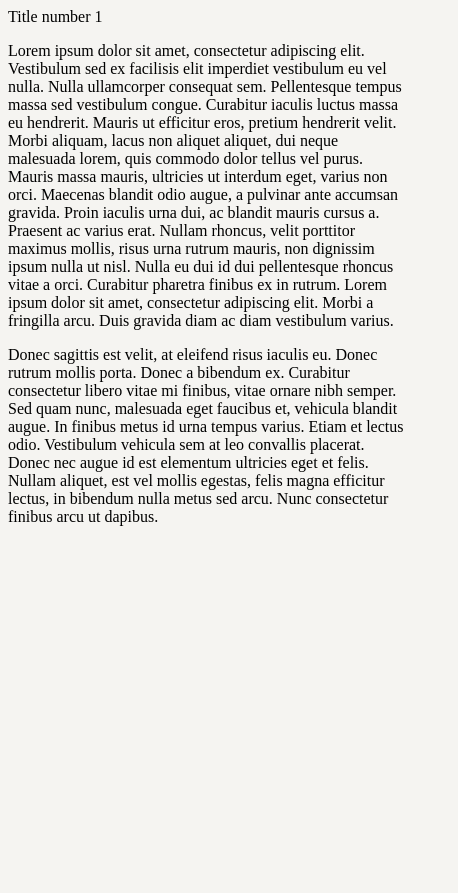
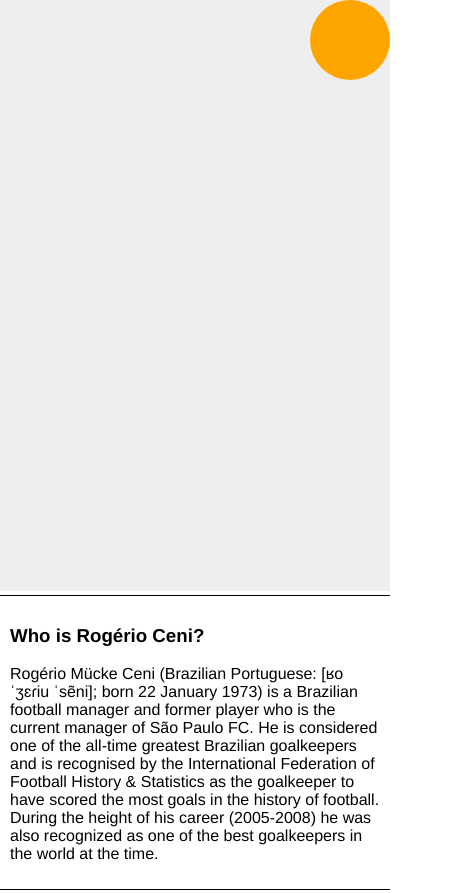
Before and after one commit to kinow/d3-scroller, a website built with Vite: page index.html in a window 390 px wide. Shown: the top 893 px of the page, 458 px wide, since content can reach past the window. Built offline with nearby package versions, Linux system fonts and the light colour scheme.

Commit message:
Use graph-scroll

```diff
--- /dev/null
+++ b/graph-scroll.js
@@ -0,0 +1,162 @@
+import * as d3 from 'd3'
+
+function graphScroll() {
+  let dispatch = d3.dispatch("scroll", "active"),
+    sections = d3.select('null'),
+    i = NaN,
+    sectionPos = [],
+    n,
+    graph = d3.select('null'),
+    isFixed = null,
+    isBelow = null,
+    container = d3.select('body'),
+    containerStart = 0,
+    belowStart,
+    eventId = Math.random(),
+    offset = 200
+
+  function reposition() {
+    let i1 = 0
+    sectionPos.forEach(function (d, i) {
+      if (d < pageYOffset - containerStart + offset) i1 = i
+    })
+    i1 = Math.min(n - 1, i1)
+
+    const isBelow1 = pageYOffset > belowStart
+    if (isBelow !== isBelow1) {
+      isBelow = isBelow1
+      container.classed('graph-scroll-below', isBelow)
+    }
+    const isFixed1 = !isBelow && pageYOffset > containerStart
+    if (isFixed !== isFixed1) {
+      isFixed = isFixed1
+      container.classed('graph-scroll-fixed', isFixed)
+    }
+
+    if (isBelow) i1 = n - 1
+
+    if (i !== i1) {
+      sections.classed('graph-scroll-active', function (d, i) {
+        return i === i1
+      })
+
+      dispatch.call('active', null, i1)
+
+      i = i1
+    }
+  }
+
+  function resize() {
+    sectionPos = []
+    let startPos
+    sections.each(function (d, i) {
+      if (!i) startPos = this.getBoundingClientRect().top
+      sectionPos.push(this.getBoundingClientRect().top - startPos)
+    })
+
+    const containerBB = container.node().getBoundingClientRect()
+    const graphHeight = graph.node() ? graph.node().getBoundingClientRect().height : 0
+
+    containerStart = containerBB.top + pageYOffset
+    belowStart = containerBB.bottom - graphHeight + pageYOffset
+  }
+
+  function keydown() {
+    if (!isFixed) return
+    let delta
+    switch (d3.event.keyCode) {
+      case 39: // right arrow
+        if (d3.event.metaKey) return
+      case 40: // down arrow
+      case 34: // page down
+        delta = d3.event.metaKey ? Infinity : 1
+        break
+      case 37: // left arrow
+        if (d3.event.metaKey) return
+      case 38: // up arrow
+      case 33: // page up
+        delta = d3.event.metaKey ? -Infinity : -1
+        break
+      case 32: // space
+        delta = d3.event.shiftKey ? -1 : 1
+        break
+      default:
+        return
+    }
+
+    const i1 = Math.max(0, Math.min(i + delta, n - 1))
+    if (i1 === i) return // let browser handle scrolling past last section
+    d3.select(document.documentElement)
+      .interrupt()
+      .transition()
+      .duration(500)
+      .tween("scroll", function () {
+        var i = d3.interpolateNumber(pageYOffset, sectionPos[i1] + containerStart)
+        return function (t) {
+          scrollTo(0, i(t))
+        }
+      })
+
+    d3.event.preventDefault()
+  }
+
+
+  var rv = {}
+
+  rv.container = function (_x) {
+    if (!_x) return container
+
+    container = _x
+    return rv
+  }
+
+  rv.graph = function (_x) {
+    if (!_x) return graph
+
+    graph = _x
+    return rv
+  }
+
+  rv.eventId = function (_x) {
+    if (!_x) return eventId
+
+    eventId = _x
+    return rv
+  }
+
+  rv.sections = function (_x) {
+    if (!_x) return sections
+
+    sections = _x
+    n = sections.size()
+
+    d3.select(window)
+      .on(`scroll.gscroll${eventId}`, reposition)
+      .on(`resize.gscroll${eventId}`, resize)
+      .on(`keydown.gscroll${eventId}`, keydown)
+
+    resize()
+    if (window['gscrollTimer' + eventId]) {
+      window['gscrollTimer' + eventId].stop()
+    }
+    window['gscrollTimer' + eventId] = d3.timer(reposition)
+
+    return rv
+  }
+
+  rv.on = function () {
+    const value = dispatch.on.apply(dispatch, arguments)
+    return value === dispatch ? rv : value
+  }
+
+  rv.offset = function (_x) {
+    if (!_x) return offset
+
+    offset = _x
+    return rv
+  }
+
+  return rv
+}
+
+export default graphScroll
--- a/index.html
+++ b/index.html
@@ -7,20 +7,24 @@
   <title>D3.js scroller</title>
 </head>
 <body>
-<div id="app">
+<div id="app" class="container-1">
+  <div id="graph"></div>
   <div id="sections">
-    <section class="step">
-      <div class="title">Title number 1</div>
-      <p> Lorem ipsum dolor sit amet, consectetur adipiscing elit. Vestibulum sed ex facilisis elit imperdiet vestibulum eu vel nulla. Nulla ullamcorper consequat sem. Pellentesque tempus massa sed vestibulum congue. Curabitur iaculis luctus massa eu hendrerit. Mauris ut efficitur eros, pretium hendrerit velit. Morbi aliquam, lacus non aliquet aliquet, dui neque malesuada lorem, quis commodo dolor tellus vel purus. Mauris massa mauris, ultricies ut interdum eget, varius non orci. Maecenas blandit odio augue, a pulvinar ante accumsan gravida. Proin iaculis urna dui, ac blandit mauris cursus a. Praesent ac varius erat. Nullam rhoncus, velit porttitor maximus mollis, risus urna rutrum mauris, non dignissim ipsum nulla ut nisl. Nulla eu dui id dui pellentesque rhoncus vitae a orci. Curabitur pharetra finibus ex in rutrum. Lorem ipsum dolor sit amet, consectetur adipiscing elit. Morbi a fringilla arcu. Duis gravida diam ac diam vestibulum varius.</p>
-      <p>Donec sagittis est velit, at eleifend risus iaculis eu. Donec rutrum mollis porta. Donec a bibendum ex. Curabitur consectetur libero vitae mi finibus, vitae ornare nibh semper. Sed quam nunc, malesuada eget faucibus et, vehicula blandit augue. In finibus metus id urna tempus varius. Etiam et lectus odio. Vestibulum vehicula sem at leo convallis placerat. Donec nec augue id est elementum ultricies eget et felis. Nullam aliquet, est vel mollis egestas, felis magna efficitur lectus, in bibendum nulla metus sed arcu. Nunc consectetur finibus arcu ut dapibus. </p>
-    </section>
-    <section class="step">
-      <div class="title">Title number 2</div>
-      <p> Proin tincidunt arcu a vestibulum egestas. Lorem ipsum dolor sit amet, consectetur adipiscing elit. Phasellus interdum nunc laoreet gravida posuere. Nullam diam mauris, hendrerit ut risus sed, semper eleifend libero. Phasellus eu ante eget odio vestibulum lacinia sit amet a orci. Cras iaculis pellentesque ligula, consequat luctus dolor eleifend eget. Sed placerat non orci at congue. Maecenas nisl quam, tincidunt non fermentum ac, posuere eget diam. Sed quis pulvinar libero. Nam tincidunt maximus aliquam. Proin faucibus lectus vel lacus consequat faucibus. Pellentesque eget mauris et mauris posuere venenatis. Nam eros nisi, scelerisque ut magna gravida, finibus posuere turpis. Integer nec odio quis justo feugiat mollis ac ut libero. Morbi ut lacus venenatis nulla molestie feugiat et in odio. Praesent viverra id nisi ac aliquet.</p>
-      <p>Duis ullamcorper orci quis libero vestibulum, in pretium nulla euismod. Donec nec risus viverra, mollis ex eget, sagittis felis. Aliquam dolor massa, ultrices finibus consequat id, laoreet nec enim. Curabitur vestibulum vestibulum urna, at vulputate augue semper quis. Fusce elementum augue diam, vitae fermentum nulla convallis ac. Vestibulum ante ipsum primis in faucibus orci luctus et ultrices posuere cubilia curae; Nullam vehicula faucibus tristique. Donec faucibus rutrum facilisis. Donec gravida consequat pellentesque. Nam dapibus mauris dictum ligula lobortis blandit. Nulla eget erat augue. </p>
-    </section>
+    <div>
+      <h3>Who is Rogério Ceni?</h3>
+      <p>Rogério Mücke Ceni (Brazilian Portuguese: [ʁoˈʒɛɾiu ˈsẽni]; born 22 January 1973) is a Brazilian football
+        manager and former player who is the current manager of São Paulo FC. He is considered one of the all-time
+        greatest Brazilian goalkeepers and is recognised by the International Federation of Football History &
+        Statistics as the goalkeeper to have scored the most goals in the history of football. During the height
+        of his career (2005-2008) he was also recognized as one of the best goalkeepers in the world at the time.</p>
+    </div>
+    <div>
+      <p>Most of Ceni's vast professional career, which had spanned 25 years and 1237 professional club matches,
+        was associated with São Paulo, with which he won 20 major titles, including three Brazilian Leagues, two
+        Copa Libertadores and the 2005 FIFA Club World Cup. He also scored 131 goals during his career, with most
+        of them coming from free kicks and penalties and one coming from open play.</p>
+    </div>
   </div>
-  <div id='vis'></div>
 </div>
 <script type="module" src="/main.js"></script>
 </body>
--- a/main.js
+++ b/main.js
@@ -1,6 +1,68 @@
 import './style.scss'
-import scroller from "./scroller";
+import * as d3 from 'd3'
+import graphScroll from "./graph-scroll"
 
+let oldWidth = 0
+const render = () => {
+  if (oldWidth === innerWidth) return
+  oldWidth = innerWidth
+  let width
+  let height
+  width = d3.select('#graph').node().offsetWidth
+  height = width
+  const r = 40
 
+  if (innerWidth <= 925) {
+    width = innerWidth
+    height = innerHeight * .7
+  }
+
+  const svg = d3.select('#graph').html('')
+    .append('svg')
+    .attr('width', width)
+    .attr('height', height)
+
+  const circle = svg
+    .append('circle')
+    .attr('cx', 0)
+    .attr('cy', 0)
+    .attr('r', r)
+
+  const colors = ['orange', 'purple', 'steelblue', 'pink', 'black']
+  const positions = [
+    {cx: width - r, cy: r},
+    {cx: r, cy: r},
+    {cx: width - r, cy: height - r},
+    {cx: width / 2, cy: height / 2}
+  ]
+  const gs = graphScroll()
+    .container(d3.select('.container-1'))
+    .graph(d3.selectAll('.container-1 #graph'))
+    .eventId('uniqueId1')  // namespace for scroll and resize events
+    .sections(d3.selectAll('.container-1 #sections > div'))
+    // .offset(innerWidth < 900 ? innerHeight - 30 : 200)
+    .on('active', function (i) {
+      const position = positions[i]
+
+      circle
+        .transition()
+        .duration(1000)
+        .attr('cx', position['cx'])
+        .attr('cy', position['cy'])
+        .transition()
+        .style('fill', colors[i])
+    })
+
+  d3
+    .select('#source')
+    .style('margin-bottom', `${window.innerHeight - 450}px`)
+    .style('padding', `100px`)
+}
+
+d3
+  .select(window)
+  .on('resize', render)
+
+render()
 
 console.log('Hello!')
--- a/package.json
+++ b/package.json
@@ -14,6 +14,7 @@
   },
   "devDependencies": {
     "sass": "^1.54.5",
+    "@types/d3": "^7.4.0",
     "vite": "^3.0.7"
   },
   "dependencies": {
--- a/style.scss
+++ b/style.scss
@@ -1,39 +1,83 @@
+body{
+  max-width: 900px;
+  margin: 0 auto;
+  font-family: "Helvetica Neue", Helvetica, Arial, sans-serif;
 
-body {
-  background-color: rgb(245, 244, 241);
-  overflow-x: hidden;
-  #sections {
+  #app{
     position: relative;
-    display: inline-block;
-    width: 400px;
-    top: 0;
-    z-index: 90;
-    margin-right: 50px;
 
-    .step {
-      margin-bottom: 200px;
-      height: 700px;
-      /* display: flex;
-      flex-direction: column;
-      justify-content: space-around; */
+    h1{
+      margin: 50px;
     }
 
-    #app {
-      margin: auto;
-      width: 1500px;
-      flex-direction: row;
-      align-items: start;
-      justify-content: space-around;
+    h1{
+      text-align: center;
+    }
+    #sections{
+      width: 340px;
     }
 
-    #vis {
-      display: inline-block;
-      position: fixed;
-      top: 0;
-      z-index: 1;
-      margin-left: 0;
-      height: 1000px;
-      width: 1000px;
+    #sections > div{
+      background: white;
+      opacity: .2;
+      margin-bottom: 200px;
+    }
+    #sections > div:last-child{
+      margin-bottom: 30px;
+    }
+    #sections > div.graph-scroll-active{
+      opacity: 1;
+    }
+
+    #graph{
+      margin-left: 40px;
+      width: 500px;
+      position: -webkit-sticky;
+      position: sticky;
+      top: 0px;
+      float: right;
+    }
+
+    @media (max-width: 925px)  {
+      #graph{
+        width: 100%;
+        margin-left: 0px;
+        float: none;
+      }
+
+      #sections{
+        width: auto;
+        position: relative;
+        margin: 0px auto;
+      }
+
+      #sections > div{
+        background: rgba(255,255,255,.5);
+        padding: 10px;
+        border-top: 1px solid;
+        border-bottom: 1px solid;
+        margin-bottom: 80vh;
+      }
+
+      pre{
+        overflow: hidden;
+      }
+
+      h1{
+        margin: 10px;
+      }
+    }
+
+    circle{
+      fill: steelblue;
+    }
+
+    .mono{
+      font-family: monospace;
+    }
+
+    svg{
+      background-color: #eee;
     }
   }
 }
```
Also changed, not shown: scroller.js (deleted, +0 -70 lines), sections.js (deleted, +0 -33 lines), README.md, 1 other file.
